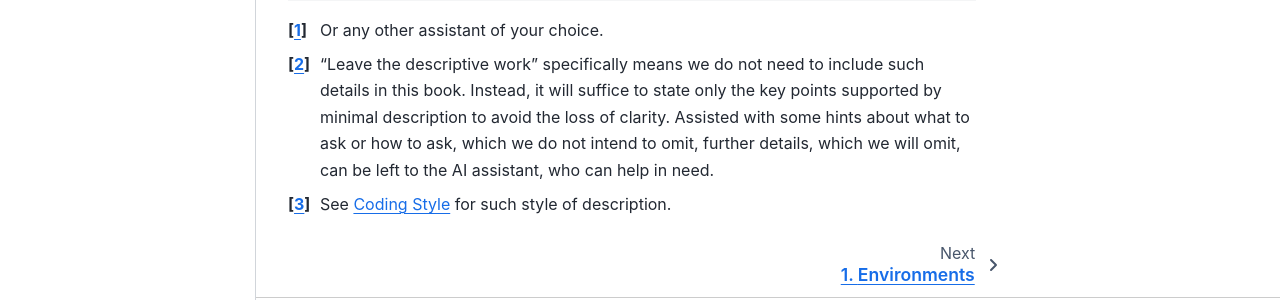
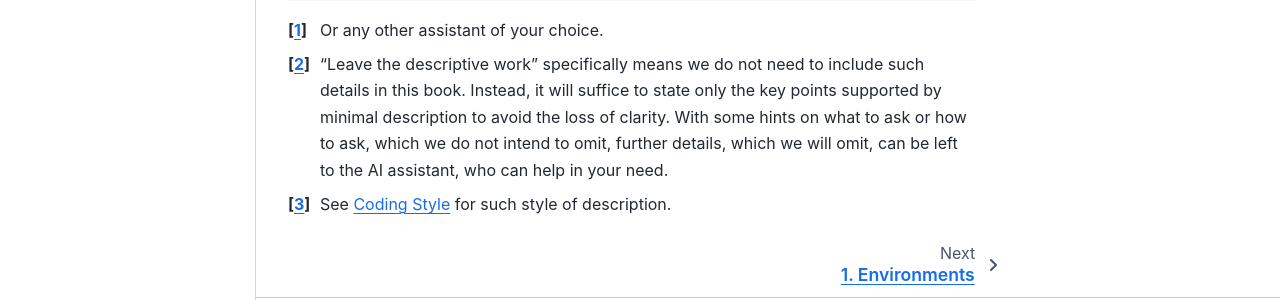
Before and after one commit to biosaxs-dev/molass-develop, a Jupyter Book: the page built from chapters/intro.md, in a window 1280 px wide and 1222 px high. Shown: the part 847-1147 px from the top of the window. Built offline with Jupyter Book 1.0.4 settings and Sphinx 7.4.7 and the Sphinx Book theme 1.1.4, drawn with Linux system fonts in a browser that asks for light colours.

Commit message:
update for better wording

```diff
--- a/chapters/intro.md
+++ b/chapters/intro.md
@@ -20,6 +20,6 @@
 
 [^1]: Or any other assistant of your choice.
 
-[^2]: "Leave the descriptive work" specifically means we do not need to include such details in this book. Instead, it will suffice to state only the key points supported by minimal description to avoid the loss of clarity. Assisted with some hints about what to ask or how to ask, which we do not intend to omit, further details, which we will omit, can be left to the AI assistant, who can help in need.
+[^2]: "Leave the descriptive work" specifically means we do not need to include such details in this book. Instead, it will suffice to state only the key points supported by minimal description to avoid the loss of clarity. With some hints on what to ask or how to ask, which we do not intend to omit, further details, which we will omit, can be left to the AI assistant, who can help in your need.
 
 [^3]: See [Coding Style](coding_style) for such style of description.
```
